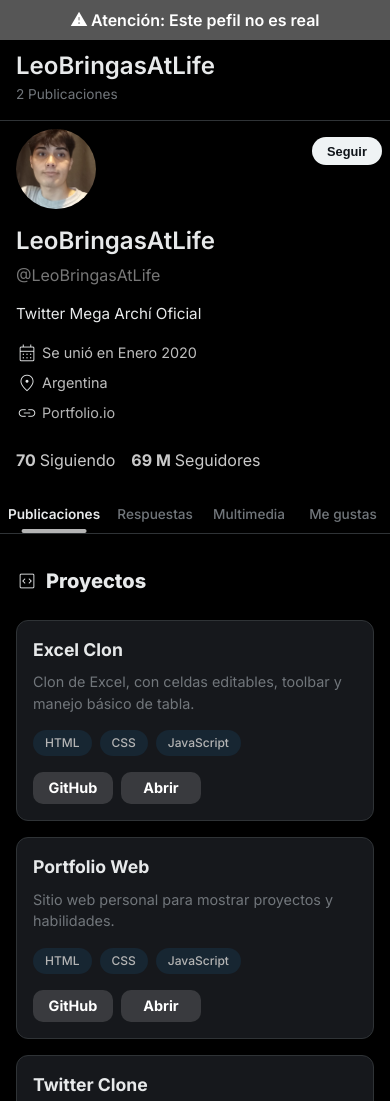
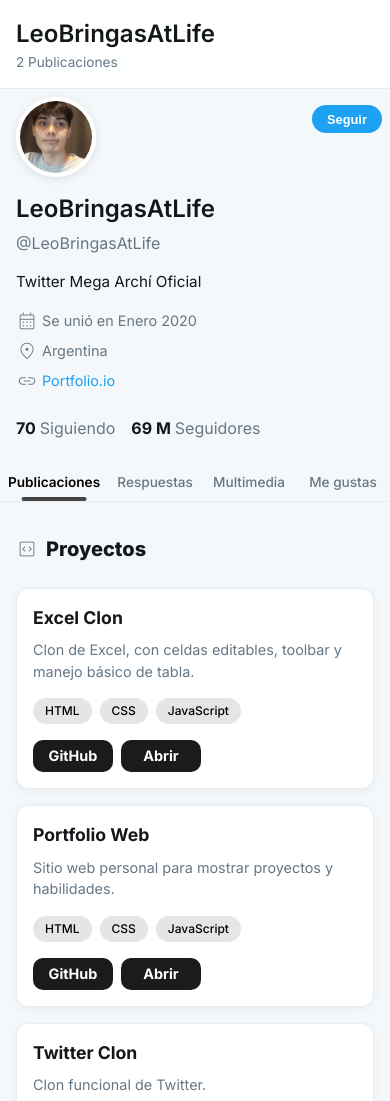
Before and after one commit to LeoBringasAtLife/clone-twitter, a plain HTML site: page index.html in a window 390 px wide. Shown: the top 1101 px of the page. Drawn offline with nearby package versions, Linux system fonts and the light colour scheme.

Commit message:
Initializes profile page structure and styling
Sets up the basic HTML structure and CSS styling for a profile page.

- Imports necessary fonts and defines global styles.
- Creates layout for profile navigation, header, information, projects, and interests.
- Implements responsive design for various screen sizes.
- Adds basic JavaScript for interactive elements like follow button and tab selection.

```diff
--- a/css/style.css
+++ b/css/style.css
@@ -7,14 +7,10 @@
     box-sizing: border-box;
 }
 
-.fake-alert a:hover {
-    text-decoration: underline;
-}
-
 body {
     font-family: 'Inter', sans-serif;
-    background: #000000;
-    color: #e7e9ea;
+    background: #f5f8fa;
+    color: #14171a;
     line-height: 1.5;
 }
 
@@ -31,19 +27,20 @@ body {
     padding: 1rem;
     position: sticky;
     top: 0;
-    background: rgba(0, 0, 0, 0.8);
-    backdrop-filter: blur(12px);
+    background: rgba(255, 255, 255, 0.9);
+    backdrop-filter: blur(5px);
     z-index: 10;
-    border-bottom: 1px solid #2f3336;
+    border-bottom: 1px solid #e6ecf0;
 }
 
 .profile-nav-title h1 {
     font-weight: 600;
+    color: #14171a;
 }
 
 .profile-nav-title p {
     font-size: 0.85rem;
-    color: #71767b;
+    color: #657786;
 }
 
 .material-symbols-outlined {
@@ -55,7 +52,7 @@ body {
 
     font-size: 22px;
     vertical-align: middle;
-    color: #e7e9ea;
+    color: #657786;
     user-select: none;
     line-height: 1;
 }
@@ -79,6 +76,8 @@ body {
     border-radius: 50%;
     object-fit: cover;
     margin-top: 1rem;
+    border: 4px solid #fff;
+    box-shadow: 0 2px 10px rgba(0, 0, 0, 0.1);
 }
 
 .profile-actions {
@@ -104,32 +103,31 @@ body {
 
 .btn-more {
     background: transparent;
-    color: #e7e9ea;
+    color: #657786;
     width: 36px;
     height: 36px;
     padding: 0;
-    border: 1px solid #2f3336;
+    border: 1px solid #ccd6dd;
 }
 
 .btn-more:hover {
-    background: rgba(231, 233, 234, 0.1);
+    background: rgba(101, 119, 134, 0.1);
 }
 
 .btn-follow {
-    background: #eff3f4;
-    color: #0f1419;
+    background: #1da1f2;
+    color: #fff;
     min-width: 90px;
 }
 
 .btn-follow:hover {
-    background: #d7dbdc;
+    background: #1a91da;
 }
 
 .btn-follow.following {
     background: transparent;
-    color: #FFFFFF;
-    /* blanco correcto */
-    border: 1px solid #2f3336;
+    color: #1da1f2;
+    border: 1px solid #1da1f2;
 }
 
 /* Información del perfil */
@@ -141,16 +139,18 @@ body {
     font-size: 1.5rem;
     margin-bottom: 0.25rem;
     font-weight: 600;
+    color: #14171a;
 }
 
 .username {
-    color: #777777;
+    color: #657786;
     margin-bottom: 1rem;
 }
 
 .bio {
     margin: 1rem 0;
     font-size: 0.95rem;
+    color: #14171a;
 }
 
 .profile-details {
@@ -158,7 +158,7 @@ body {
     flex-wrap: wrap;
     gap: 1rem;
     margin: 1rem 0;
-    color: #bebebe;
+    color: #657786;
     font-size: 0.9rem;
 }
 
@@ -169,7 +169,7 @@ body {
 }
 
 .detail a {
-    color: #b4b4b4;
+    color: #1da1f2;
     text-decoration: none;
 }
 
@@ -188,22 +188,19 @@ body {
     align-items: center;
     gap: 0.25rem;
     text-decoration: none;
-    color: #c9c9c9;
+    color: #657786;
     transition: all 0.2s ease;
-}
-
-.stat:hover {
-    color: rgb(70, 150, 200);
 }
 
 .stat strong {
     font-weight: 700;
+    color: #14171a;
 }
 
 /* Pestañas */
 .profile-tabs {
     display: flex;
-    border-bottom: 1px solid #2f3336;
+    border-bottom: 1px solid #e6ecf0;
     margin-top: 1rem;
 }
 
@@ -212,19 +209,19 @@ body {
     text-align: center;
     padding: 1rem;
     text-decoration: none;
-    color: #71767b;
+    color: #657786;
     font-weight: 500;
     transition: all 0.2s ease;
     position: relative;
 }
 
 .profile-tabs a:hover {
-    background: rgba(231, 233, 234, 0.05);
-    color: #e7e9ea;
+    background: rgba(0, 0, 0, 5%);
+    color: #454545;
 }
 
 .profile-tabs a.active {
-    color: #e7e9ea;
+    color: #000;
     font-weight: 600;
 }
 
@@ -236,7 +233,7 @@ body {
     transform: translateX(-50%);
     width: 60%;
     height: 4px;
-    background: #b4b4b4;
+    background: #454545;
     border-radius: 2px;
 }
 
@@ -255,6 +252,7 @@ body {
     font-size: 1.25rem;
     margin-bottom: 1.5rem;
     font-weight: 800;
+    color: #14171a;
 }
 
 .projects-grid {
@@ -264,16 +262,16 @@ body {
 }
 
 .project-card {
-    background: #16181c;
+    background: #ffffff;
     border-radius: 12px;
     overflow: hidden;
     transition: all 0.2s ease;
-    border: 1px solid #2f3336;
+    border: 1px solid #e6ecf0;
+    box-shadow: 0 2px 8px rgba(0, 0, 0, 0.05);
 }
 
 .project-card:hover {
-    box-shadow: 0 4px 12px rgba(0, 0, 0, 0.2);
-    border-color: #b4b4b4;
+    border-color: #b2b2b2;
 }
 
 .project-card img {
@@ -295,10 +293,11 @@ body {
     font-size: 1.1rem;
     margin-bottom: 0.5rem;
     font-weight: 700;
+    color: #14171a;
 }
 
 .project-info p {
-    color: #71767b;
+    color: #657786;
     font-size: 0.9rem;
     margin-bottom: 1rem;
 }
@@ -310,8 +309,8 @@ body {
 }
 
 .project-tags span {
-    background: rgba(29, 155, 240, 0.1);
-    color: #b4b4b4;
+    background: rgba(0, 0, 0, 0.1);
+    color: #000;
     font-size: 0.75rem;
     padding: 0.25rem 0.75rem;
     border-radius: 9999px;
@@ -333,8 +332,8 @@ body {
     justify-content: center;
     text-align: center;
     overflow: hidden;
-    background: rgba(255, 255, 255, 0.15);
-    color: #FFFFFF;
+    background: #1b1b1b;
+    color: #ffffff;
     padding: 0.4rem 0.8rem;
     min-width: 5rem;
     border-radius: 10px;
@@ -342,6 +341,11 @@ body {
     font-weight: bold;
     font-size: 0.9rem;
     height: 2rem;
+    transition: all 0.2s ease;
+}
+
+.btn-project:hover {
+    background: #1b1b1bee;
 }
 
 .btn-text,
@@ -376,7 +380,6 @@ body {
     opacity: 1;
 }
 
-
 /* Intereses */
 .interests-tags {
     display: flex;
@@ -385,8 +388,8 @@ body {
 }
 
 .tag {
-    background: #16181c;
-    color: #ffffff;
+    background: #e8f5fd;
+    color: #1da1f2;
     font-size: 0.85rem;
     padding: 0.5rem 1rem;
     border-radius: 9999px;
@@ -396,8 +399,7 @@ body {
 }
 
 .tag:hover {
-    background: #1e2024;
-    border-color: #b4b4b4;
+    background: #1da1f2;
     color: #ffffff;
 }
 
@@ -452,8 +454,8 @@ body {
         gap: 1rem;
         margin-right: 2.5rem;
     }
+}
 
-    /* Tablets (641px a 1024px) */
 @media (min-width: 641px) and (max-width: 1024px) {
     .profile-cover {
         height: 180px;
@@ -488,7 +490,6 @@ body {
     }
 }
 
-    /* Móviles muy pequeños (< 480px) */
 @media (max-width: 480px) {
     .profile-cover {
         height: 120px;
@@ -528,24 +529,3 @@ body {
         font-size: 0.85rem;
     }
 }
-
-}
-
-/* Alerta superior fija */
-.fake-alert {
-    width: 100%;
-    background-color: #565656;
-    color: #ffffff;
-    text-align: center;
-    padding: 0.5rem 0;
-    font-weight: 600;
-    position: fixed;
-    top: 0;
-    left: 0;
-    z-index: 1000;
-    user-select: none;
-}
-
-body {
-    padding-top: 2rem;
-}
--- a/index.html
+++ b/index.html
@@ -10,12 +10,6 @@
 </head>
 
 <body>
-
-    <!-- Alerta superior -->
-    <div class="fake-alert">
-        ⚠ Atención: Este pefil no es real
-    </div>
-
 
     <div class="profile-container">
         <!-- Header de navegación -->
@@ -127,7 +121,8 @@
                                     </svg>
                                 </span>
                             </a>
-                            <a href="https://github.com/LeoBringasAtLife" target="_blank" class="btn-project">
+                            <a href="https://github.com/LeoBringasAtLife/excel-clone" target="_blank"
+                                class="btn-project">
                                 <span class="btn-text">Abrir</span>
                                 <span class="btn-icon">Abrir</span>
                             </a>
@@ -179,7 +174,7 @@
                 <!-- Twitter Clone -->
                 <div class="project-card">
                     <div class="project-info">
-                        <h3>Twitter Clone</h3>
+                        <h3>Twitter Clon</h3>
                         <p>
                             Clon funcional de Twitter.
                         </p>
```
Lines whose indentation alone changed are shown as unchanged.
